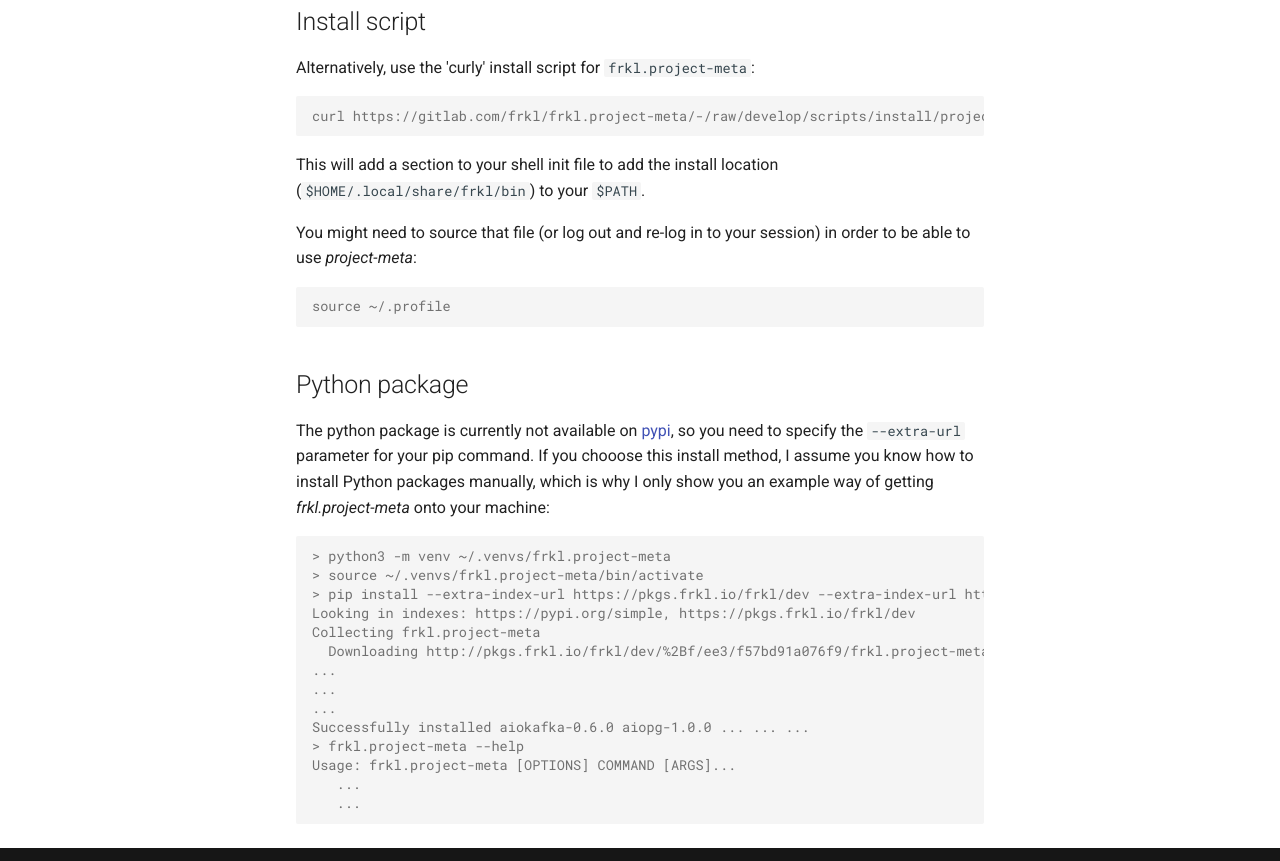
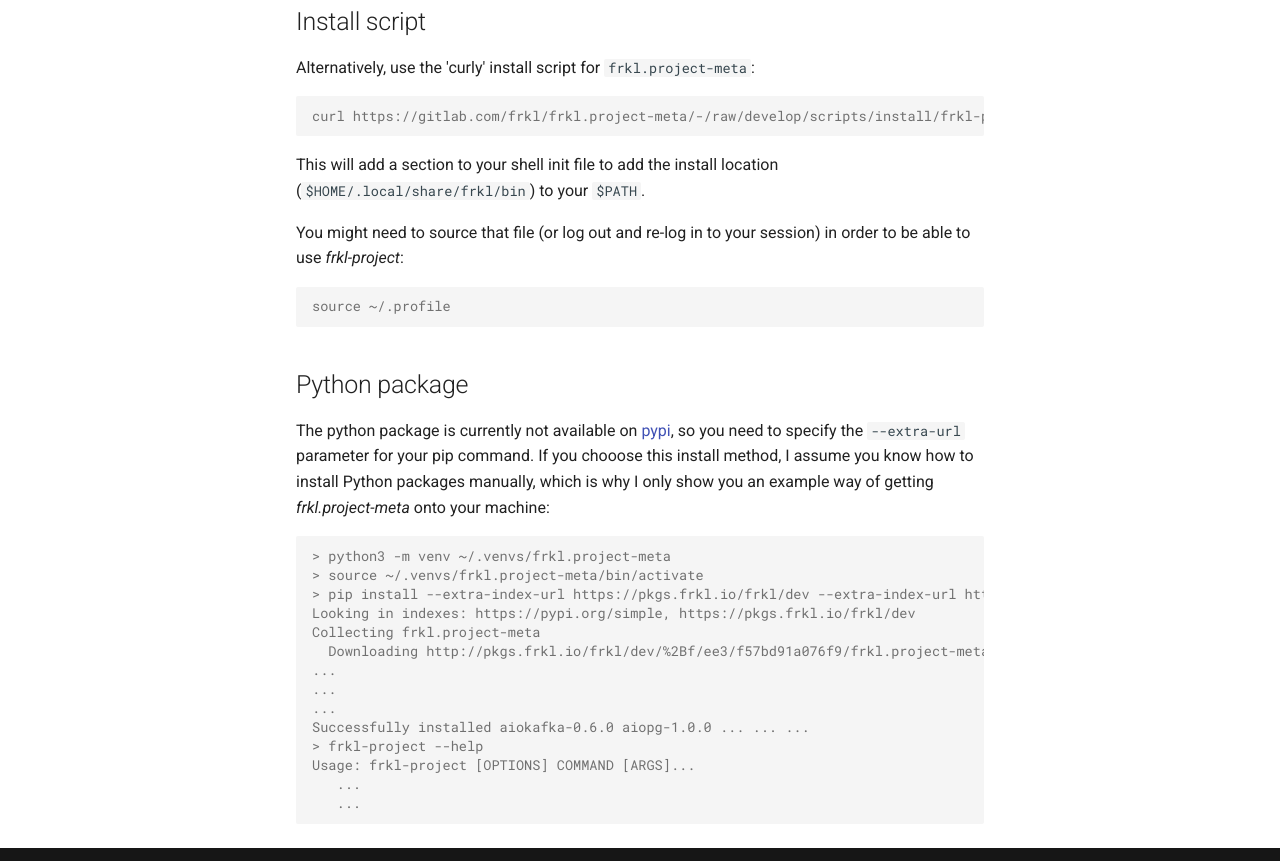
Before and after one commit to makkus/frkl.project-meta, an MkDocs documentation site: the page built from docs/install.md, in a window 1280 px wide and 1400 px high. Shown: the part 518-1379 px from the top of the window. Built offline with MkDocs 1.6.1 and Material for MkDocs 9.7.7, drawn with Linux system fonts in a browser that asks for light colours; comment, search, counter and statistics services are not loaded.

Commit message:
refactor: rename project-meta ext to frkl-project

````diff
--- a/docs/install.md
+++ b/docs/install.md
@@ -6,9 +6,9 @@
 
 To install `frkl.project-meta`, download the appropriate binary from one of the links below, and set the downloaded file to be executable (``chmod +x project-meta``):
 
-  - [Linux](https://s3-eu-west-1.amazonaws.com/dev.dl.frkl.io/linux-gnu/project-meta)
-  - [Windows](https://s3-eu-west-1.amazonaws.com/dev.dl.frkl.io/windows/project-meta.exe)
-  - [Mac OS X](https://s3-eu-west-1.amazonaws.com/dev.dl.frkl.io/darwin/project-meta)
+  - [Linux](https://s3-eu-west-1.amazonaws.com/dev.dl.frkl.io/linux-gnu/frkl-project)
+  - [Windows](https://s3-eu-west-1.amazonaws.com/dev.dl.frkl.io/windows/frkl-project.exe)
+  - [Mac OS X](https://s3-eu-west-1.amazonaws.com/dev.dl.frkl.io/darwin/frkl-project)
 
 
 ## Install script
@@ -16,13 +16,13 @@
 Alternatively, use the 'curly' install script for `frkl.project-meta`:
 
 ``` console
-curl https://gitlab.com/frkl/frkl.project-meta/-/raw/develop/scripts/install/project-meta.sh | bash
+curl https://gitlab.com/frkl/frkl.project-meta/-/raw/develop/scripts/install/frkl-project.sh | bash
 ```
 
 
 This will add a section to your shell init file to add the install location (``$HOME/.local/share/frkl/bin``) to your ``$PATH``.
 
-You might need to source that file (or log out and re-log in to your session) in order to be able to use *project-meta*:
+You might need to source that file (or log out and re-log in to your session) in order to be able to use *frkl-project*:
 
 ``` console
 source ~/.profile
@@ -44,8 +44,8 @@
 ...
 ...
 Successfully installed aiokafka-0.6.0 aiopg-1.0.0 ... ... ...
-> frkl.project-meta --help
-Usage: frkl.project-meta [OPTIONS] COMMAND [ARGS]...
+> frkl-project --help
+Usage: frkl-project [OPTIONS] COMMAND [ARGS]...
    ...
    ...
 ```
````
Also changed, not shown: README.md (+3 -3 lines), 7 other files.
